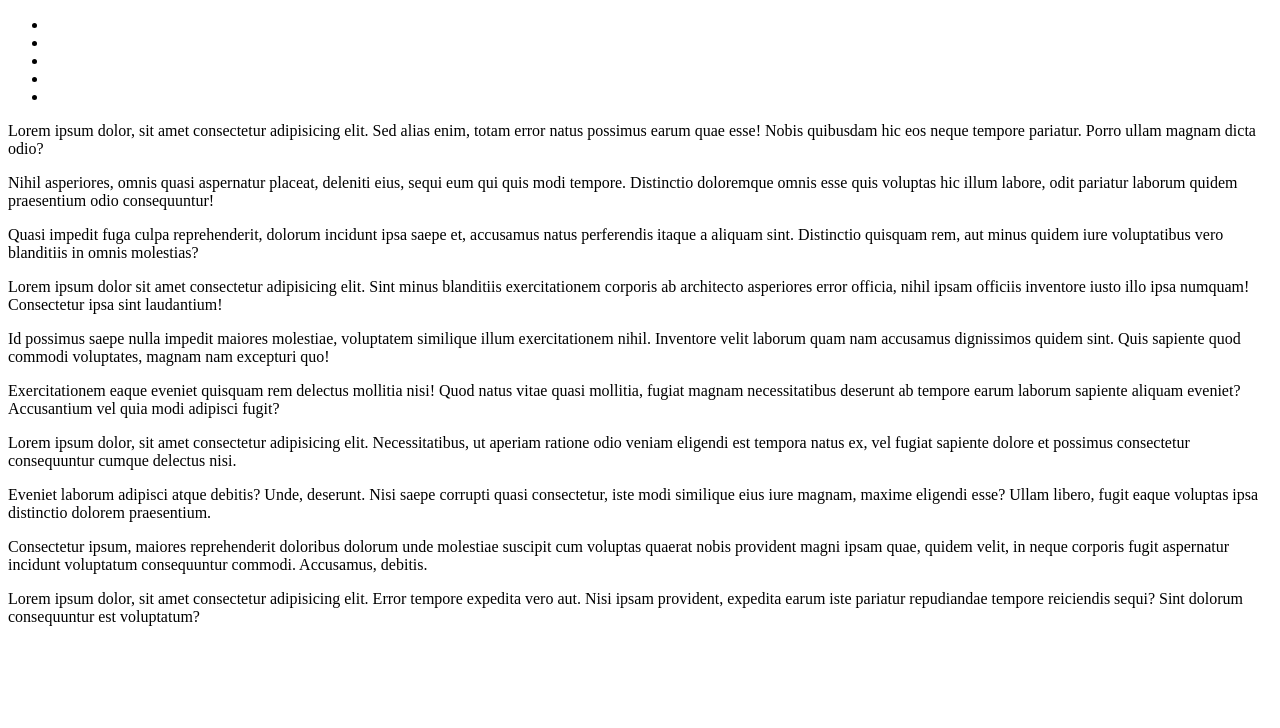
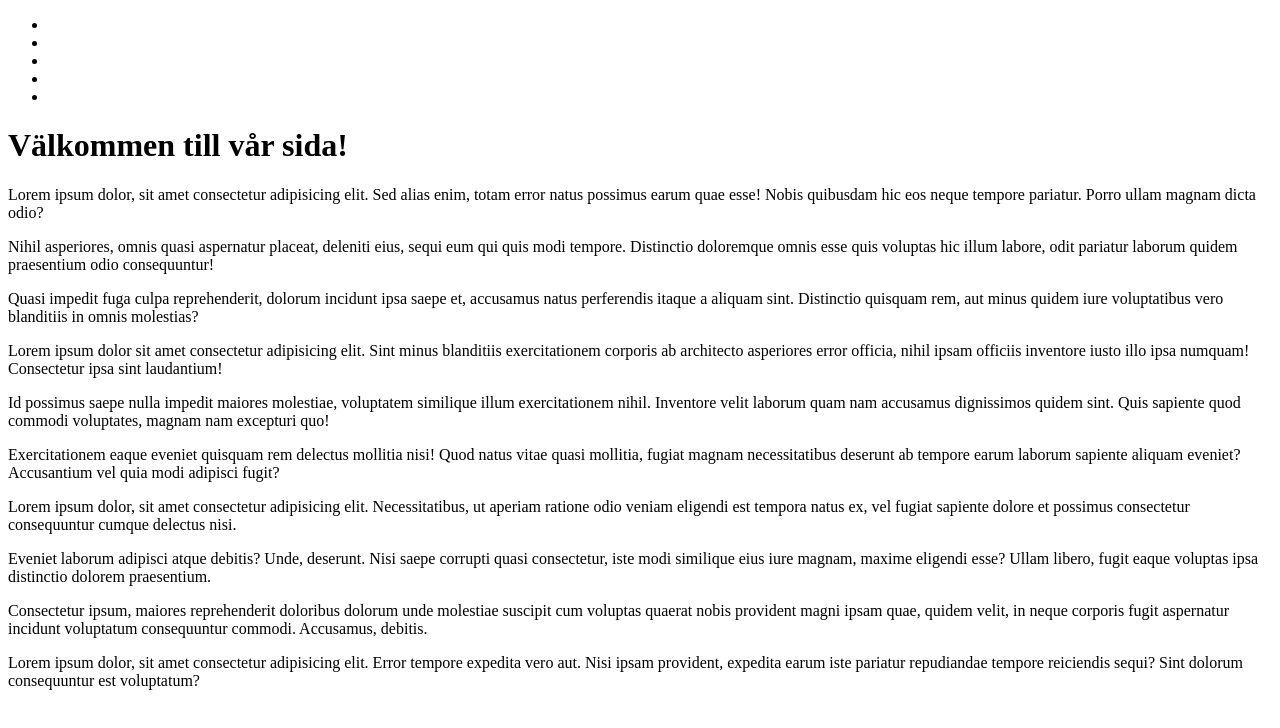
Before and after one commit to JyleZ/Collab, a plain HTML site: page index.html in a window 1280 px wide. Drawn offline with Linux system fonts and the light colour scheme.

Commit message:
Lägger till en rubrik

```diff
--- a/index.html
+++ b/index.html
@@ -18,6 +18,7 @@
       </nav>
     </header>
     <main>
+      <h1>Välkommen till vår sida!</h1>
       <section>
         <p>
           Lorem ipsum dolor, sit amet consectetur adipisicing elit. Sed alias
```
